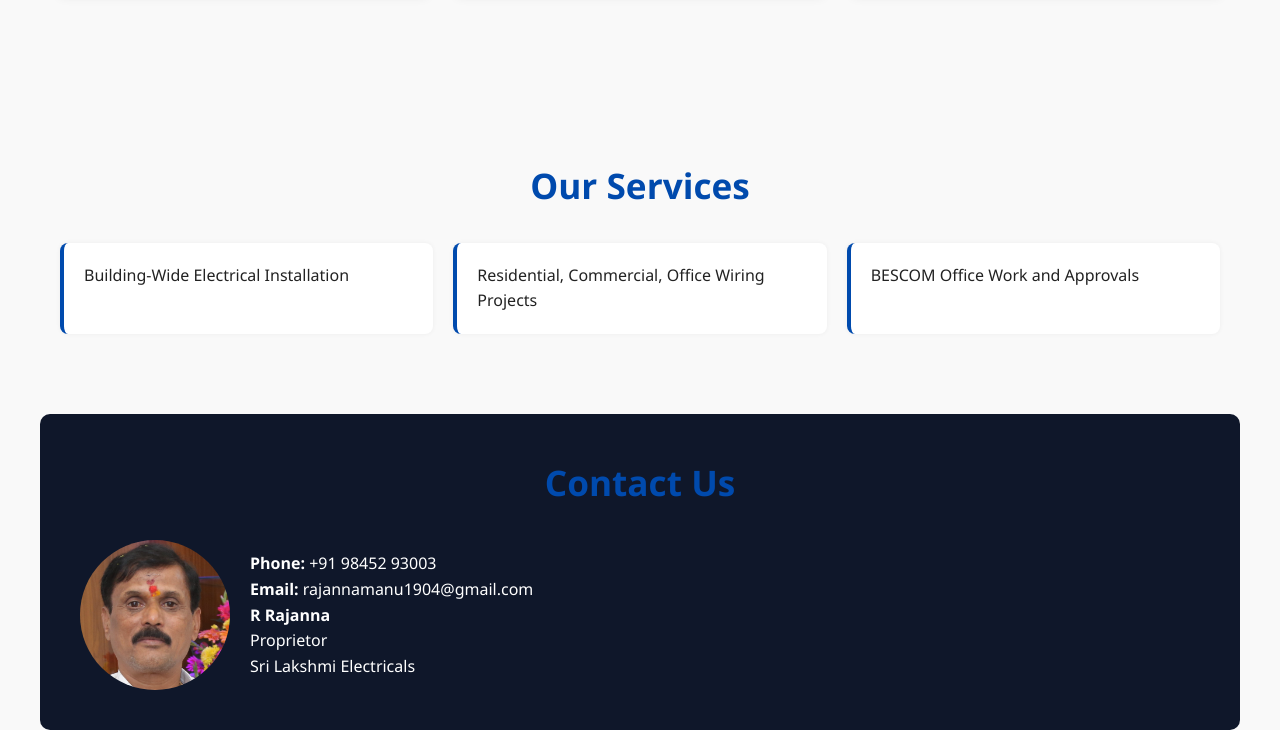
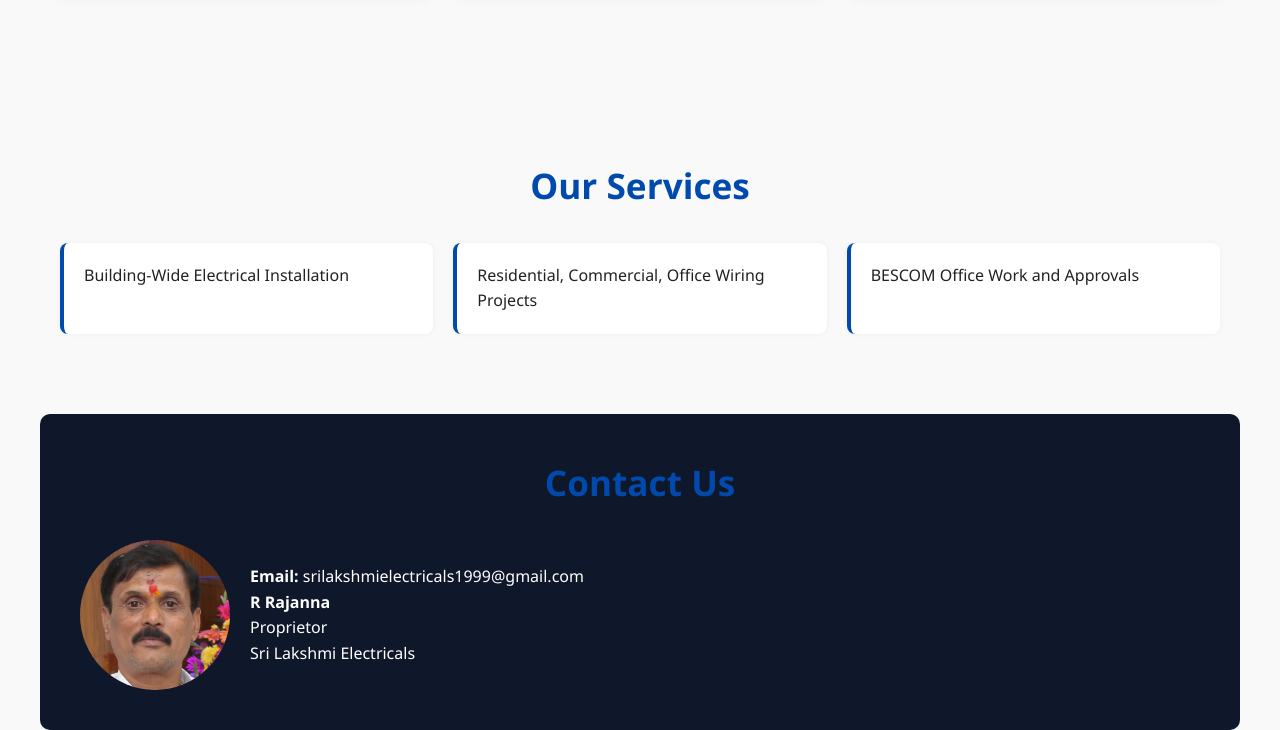
Before and after one commit to ManojR2005/sri_lakshmi_electricals, a plain HTML site: page index.html in a window 1280 px wide. Shown: the part 1368-2098 px from the top of the page. Drawn offline with Linux system fonts and the light colour scheme.

Commit message:
Update index.html

```diff
--- a/index.html
+++ b/index.html
@@ -366,8 +366,8 @@
   <div class="contact-content">
     <img src="5.jpg" alt="Contact Image" class="contact-img">
     <div class="contact-text">
-      <p><strong>Phone:</strong> +91 98452 93003</p>
-      <p><strong>Email:</strong> rajannamanu1904@gmail.com</p>
+
+      <p><strong>Email:</strong> srilakshmielectricals1999@gmail.com</p>
       <p><strong>R Rajanna</strong><br>Proprietor<br>Sri Lakshmi Electricals</p>
     </div>
   </div>
```
